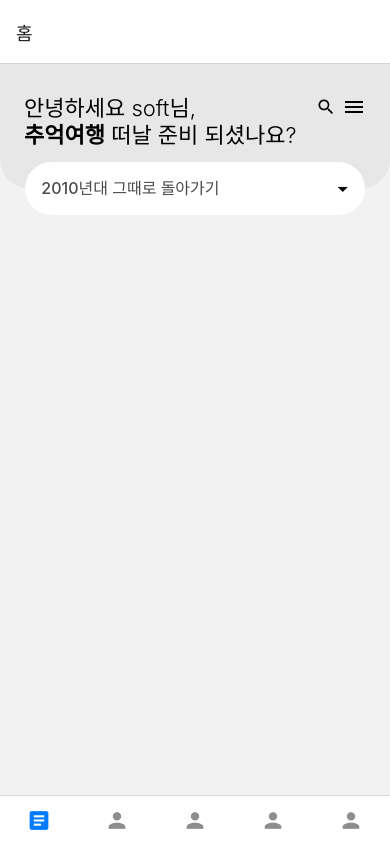
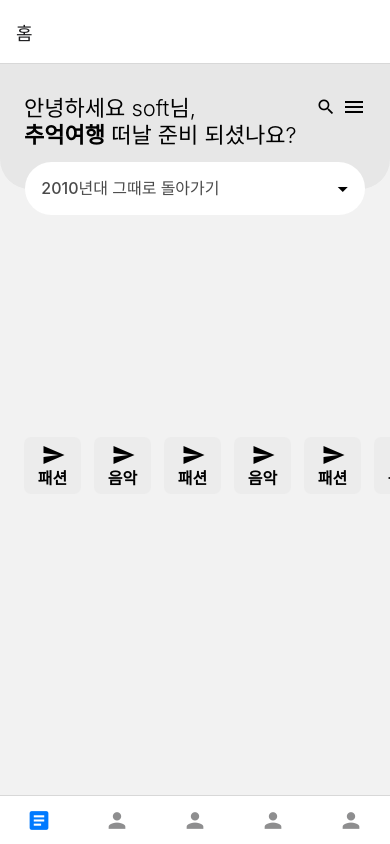
Before and after one commit to Neordinary4th-TimeTravel/TimeTravel_Front, a React Native app: screen /Home in a window 390 px wide. Built offline with nearby package versions, Linux system fonts and the light colour scheme.

Commit message:
[FEAT] Home Screen Subject 필터 컴포넌트 추가

```diff
--- a/src/screens/HomeScreen/HomeHeader.tsx
+++ b/src/screens/HomeScreen/HomeHeader.tsx
@@ -78,6 +78,7 @@ function HomeHeader({userName, defaultYear, list}: HomeHeaderProps) {
 export default HomeHeader;
 
 const ContainerView = styled.View`
+  flex: 1;
   width: 100%;
   height: 100%;
   align-items: center;
--- /dev/null
+++ b/src/screens/HomeScreen/HomeSubjectFilter.tsx
@@ -0,0 +1,34 @@
+import React from 'react';
+import {styled} from 'styled-components/native';
+import SubjectButton from './SubjectButton';
+
+type SubjectButtonProps = {
+  iconName: string;
+  subjectName: string;
+};
+
+type HomeSubjectFilterProps = {
+  subjects: SubjectButtonProps[];
+};
+
+function HomeSubjectFilter({subjects}: HomeSubjectFilterProps) {
+  return (
+    <StyledScrollView horizontal={true} showsHorizontalScrollIndicator={true}>
+      {subjects.map((item, index) => (
+        <SubjectButton
+          key={index}
+          iconName={item.iconName}
+          subjectName={item.subjectName}
+        />
+      ))}
+    </StyledScrollView>
+  );
+}
+
+export default HomeSubjectFilter;
+
+const StyledScrollView = styled.ScrollView`
+  padding-left: 24;
+  margin-top: 14;
+  flex: 1;
+`;
--- /dev/null
+++ b/src/screens/HomeScreen/SubjectButton.tsx
@@ -0,0 +1,46 @@
+import React from 'react';
+import {styled} from 'styled-components/native';
+import MaterialIcons from 'react-native-vector-icons/MaterialIcons';
+
+interface SubjectButtonProps {
+  key: number;
+  iconName: string;
+  subjectName: string;
+}
+
+function SubjectButton({key, iconName, subjectName}: SubjectButtonProps) {
+  return (
+    <StyledView key={key}>
+      <Icon name={iconName} color="black" size={24} />
+      <SubjectName>{subjectName}</SubjectName>
+    </StyledView>
+  );
+}
+
+export default SubjectButton;
+
+const StyledView = styled.View`
+  width: 57;
+  height: 57;
+  background-color: #ececec;
+  overflow: hidden;
+  justify-content: center;
+  align-items: center;
+  border-radius: 7px;
+  margin-right: 13;
+`;
+
+const Icon = styled(MaterialIcons)`
+  width: 22;
+  height: 22;
+`;
+
+const SubjectName = styled.Text`
+  font-style: normal;
+  font-weight: 600;
+  font-size: 16;
+  line-height: 17;
+  text-align: center;
+  color: #000000;
+  margin-top: 5;
+`;
--- a/src/screens/HomeScreen/index.tsx
+++ b/src/screens/HomeScreen/index.tsx
@@ -1,7 +1,7 @@
 import React from 'react';
-
 import {styled} from 'styled-components/native';
 import HomeHeader from './HomeHeader';
+import HomeSubjectFilter from './HomeSubjectFilter';
 
 export default function () {
   return (
@@ -11,6 +11,22 @@ export default function () {
         defaultYear="2010"
         list={['1980', '1990', '2000']}
       />
+      <HomeSubjectFilter
+        subjects={[
+          {iconName: 'send', subjectName: '패션'},
+          {iconName: 'send', subjectName: '음악'},
+          {iconName: 'send', subjectName: '패션'},
+          {iconName: 'send', subjectName: '음악'},
+          {iconName: 'send', subjectName: '패션'},
+          {iconName: 'send', subjectName: '음악'},
+          {iconName: 'send', subjectName: '패션'},
+          {iconName: 'send', subjectName: '음악'},
+          {iconName: 'send', subjectName: '패션'},
+          {iconName: 'send', subjectName: '음악'},
+          {iconName: 'send', subjectName: '패션'},
+          {iconName: 'send', subjectName: '음악'},
+        ]}
+      />
     </StyledView>
   );
 }
```
